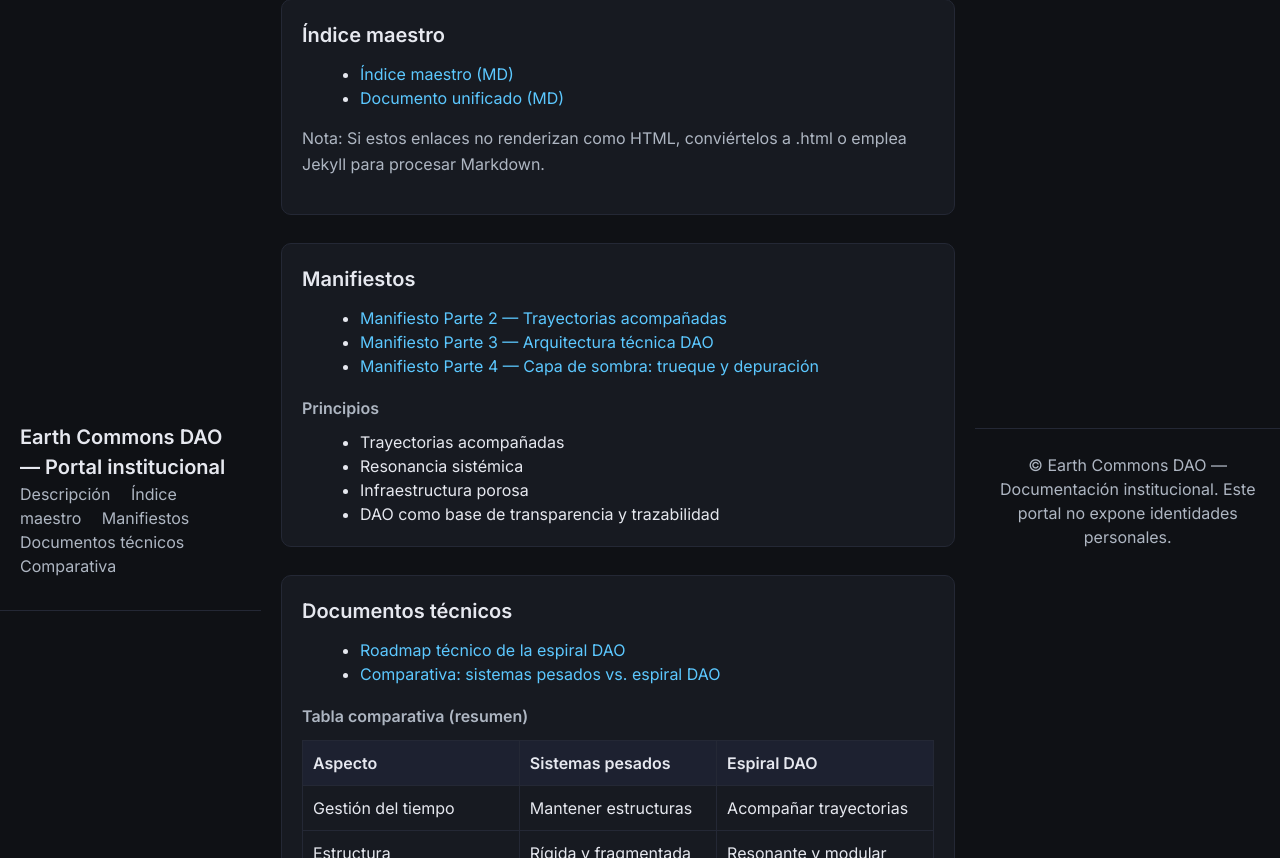
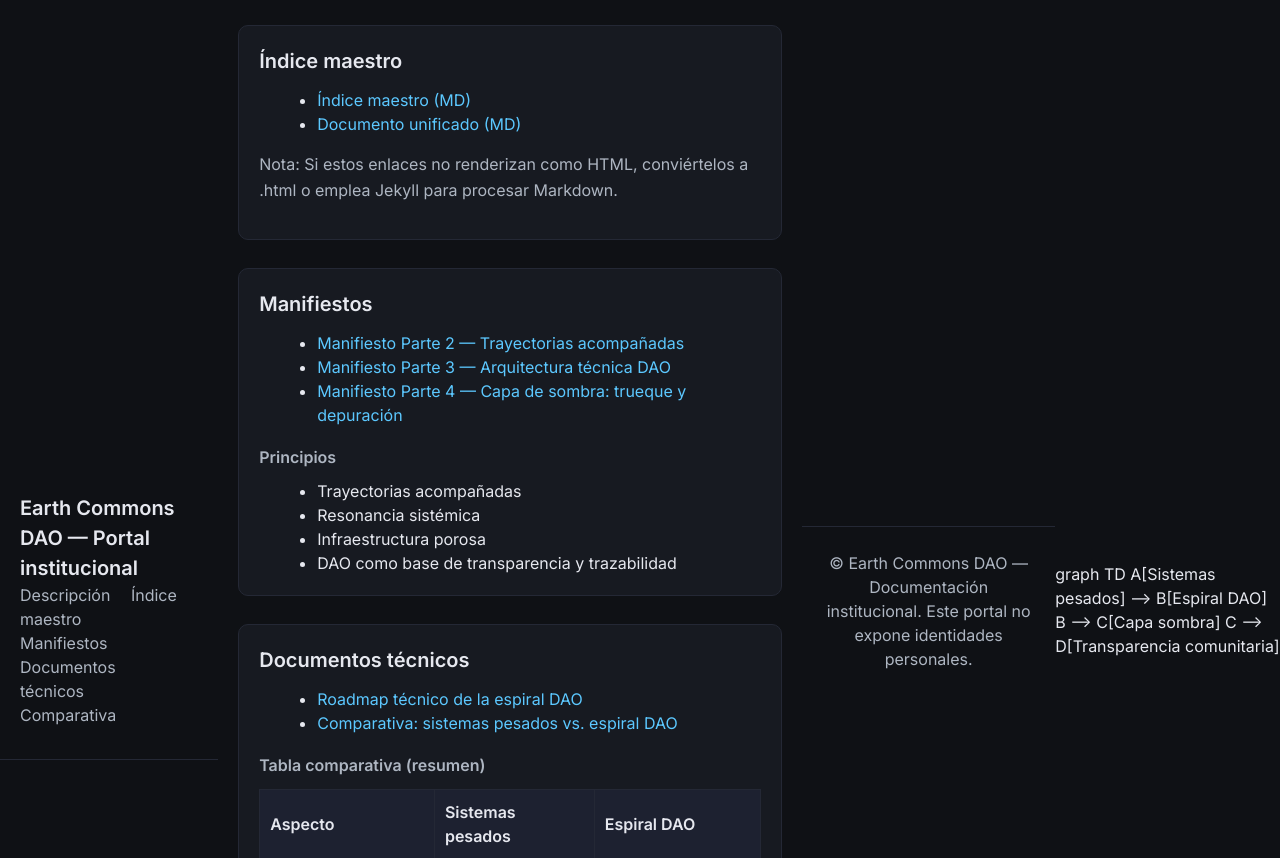
Before and after one commit to TIANHH77/-Earth-Commons-DAO, a website built with Vite: page index.html in a window 1280 px wide. Shown: the part 315-1173 px from the top of the page. Built offline with nearby package versions, Linux system fonts and the light colour scheme; a script that the page names is missing.

Commit message:
Update index.html

```diff
--- a/index.html
+++ b/index.html
@@ -123,3 +123,13 @@
   </footer>
 </body>
 </html>
+
+<script src="https://cdn.jsdelivr.net/npm/mermaid/dist/mermaid.min.js"></script>
+<script>mermaid.initialize({ startOnLoad:true });</script>
+
+<div class="mermaid">
+graph TD
+    A[Sistemas pesados] --> B[Espiral DAO]
+    B --> C[Capa sombra]
+    C --> D[Transparencia comunitaria]
+</div>
```
